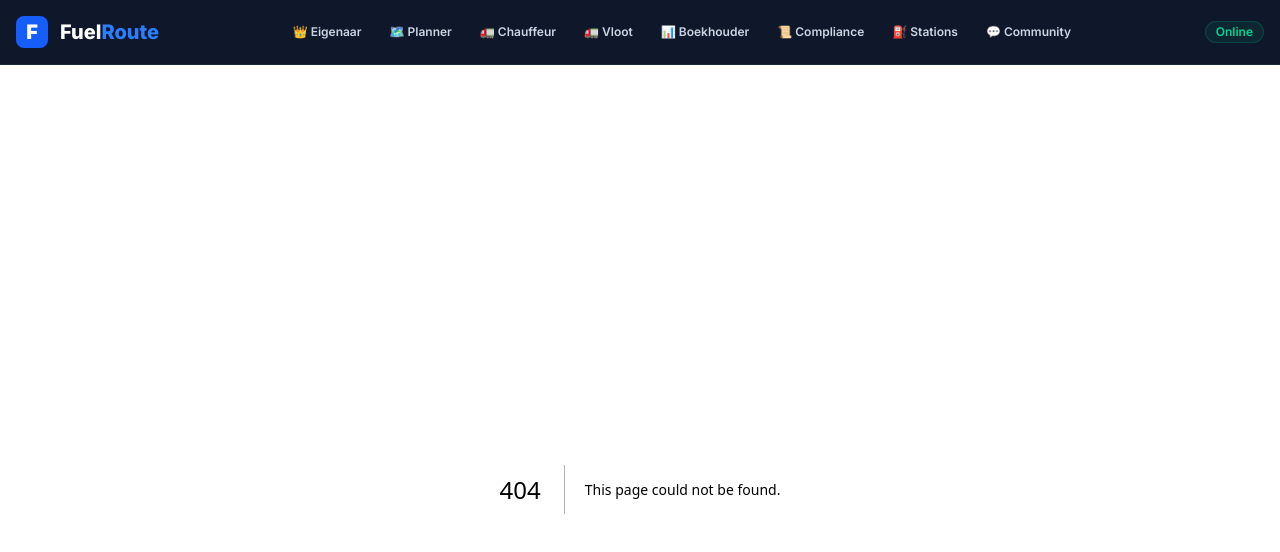
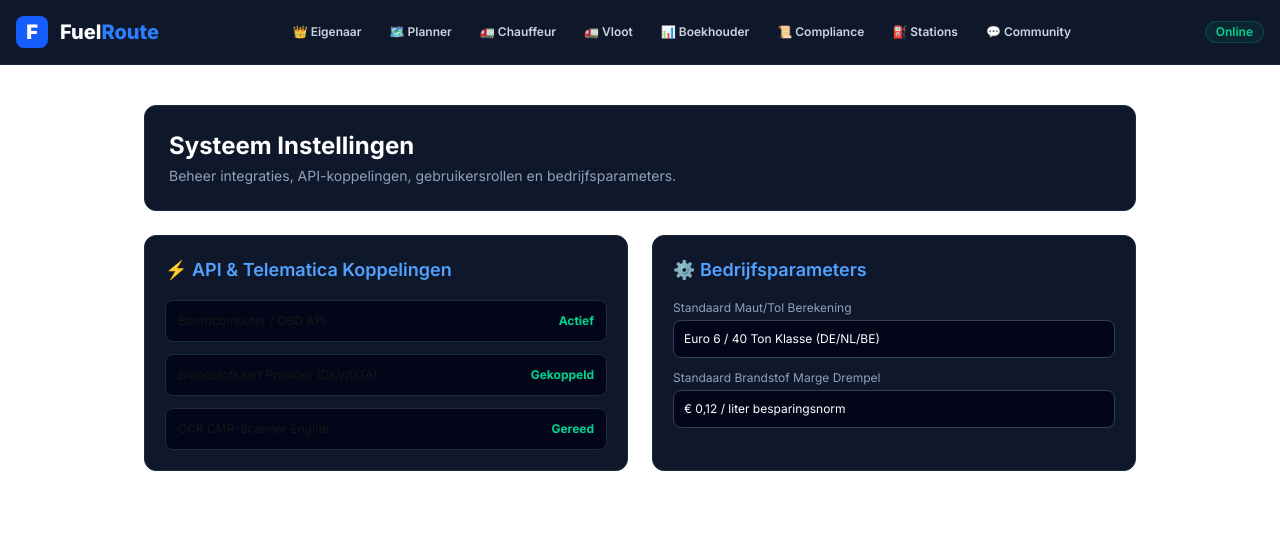
Before and after one commit to mikyswebshop-byte/fuelroute-app, a Next.js app: page /settings in a window 1280 px wide. Before the commit this address had no page. Shown: the top 552 px of the page. Built offline with nearby package versions, Linux system fonts and the light colour scheme.

Commit message:
Voeg settings pagina toe en verhelp 404 op Vercel

```diff
--- /dev/null
+++ b/src/app/settings/page.tsx
@@ -0,0 +1,62 @@
+'use client';
+
+import React from 'react';
+
+export default function SettingsPage() {
+  return (
+    <main className="max-w-5xl mx-auto p-4 space-y-6">
+      <div className="bg-slate-900 border border-slate-800 rounded-xl p-6">
+        <h1 className="text-2xl font-bold text-white">Systeem Instellingen</h1>
+        <p className="text-sm text-slate-400 mt-1">
+          Beheer integraties, API-koppelingen, gebruikersrollen en bedrijfsparameters.
+        </p>
+      </div>
+
+      <div className="grid grid-cols-1 md:grid-cols-2 gap-6">
+        {/* Integraties */}
+        <div className="bg-slate-900 border border-slate-800 rounded-xl p-5 space-y-4">
+          <h2 className="text-lg font-semibold text-blue-400">⚡ API & Telematica Koppelingen</h2>
+          <div className="space-y-3 text-xs">
+            <div className="flex justify-between items-center bg-slate-950 p-3 rounded-lg border border-slate-800">
+              <span>Boordcomputer / OBD API</span>
+              <span className="text-emerald-400 font-bold">Actief</span>
+            </div>
+            <div className="flex justify-between items-center bg-slate-950 p-3 rounded-lg border border-slate-800">
+              <span>Brandstofkaart Provider (DKV/UTA)</span>
+              <span className="text-emerald-400 font-bold">Gekoppeld</span>
+            </div>
+            <div className="flex justify-between items-center bg-slate-950 p-3 rounded-lg border border-slate-800">
+              <span>OCR CMR-Scanner Engine</span>
+              <span className="text-emerald-400 font-bold">Gereed</span>
+            </div>
+          </div>
+        </div>
+
+        {/* Algemene Parameters */}
+        <div className="bg-slate-900 border border-slate-800 rounded-xl p-5 space-y-4">
+          <h2 className="text-lg font-semibold text-blue-400">⚙️ Bedrijfsparameters</h2>
+          <div className="space-y-3 text-xs">
+            <div>
+              <label className="block text-slate-400 mb-1">Standaard Maut/Tol Berekening</label>
+              <input
+                type="text"
+                disabled
+                value="Euro 6 / 40 Ton Klasse (DE/NL/BE)"
+                className="w-full bg-slate-950 border border-slate-700 rounded-lg p-2.5 text-white"
+              />
+            </div>
+            <div>
+              <label className="block text-slate-400 mb-1">Standaard Brandstof Marge Drempel</label>
+              <input
+                type="text"
+                disabled
+                value="€ 0,12 / liter besparingsnorm"
+                className="w-full bg-slate-950 border border-slate-700 rounded-lg p-2.5 text-white"
+              />
+            </div>
+          </div>
+        </div>
+      </div>
+    </main>
+  );
+}
```
